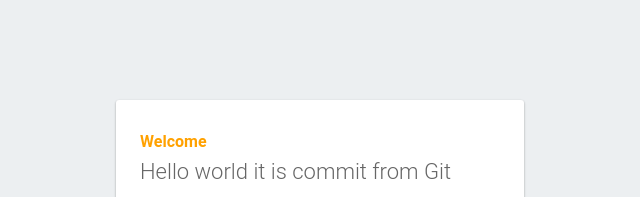
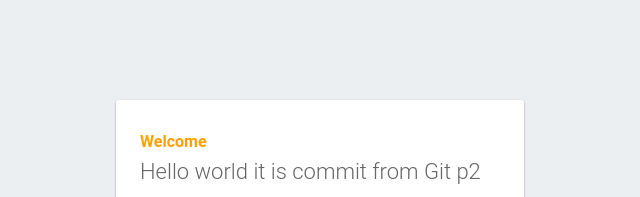
Before and after one commit to vasylkivskyy/firebase-project, a plain HTML site: page public/index.html in a window 1280 px wide. Shown: the top 197 px of the page, 320-960 px from the left. Drawn offline with Linux system fonts and the light colour scheme; some packages are replaced by stand-ins of ours.

Commit message:
Initial commit p4

```diff
--- a/public/index.html
+++ b/public/index.html
@@ -114,7 +114,7 @@
   <body>
     <div id="message">
       <h2>Welcome</h2>
-      <h1>Hello world it is commit from Git</h1>
+      <h1>Hello world it is commit from Git p2</h1>
       <p>
         You're seeing this because you've successfully setup Firebase Hosting.
         Now it's time to go build something extraordinary!
```
